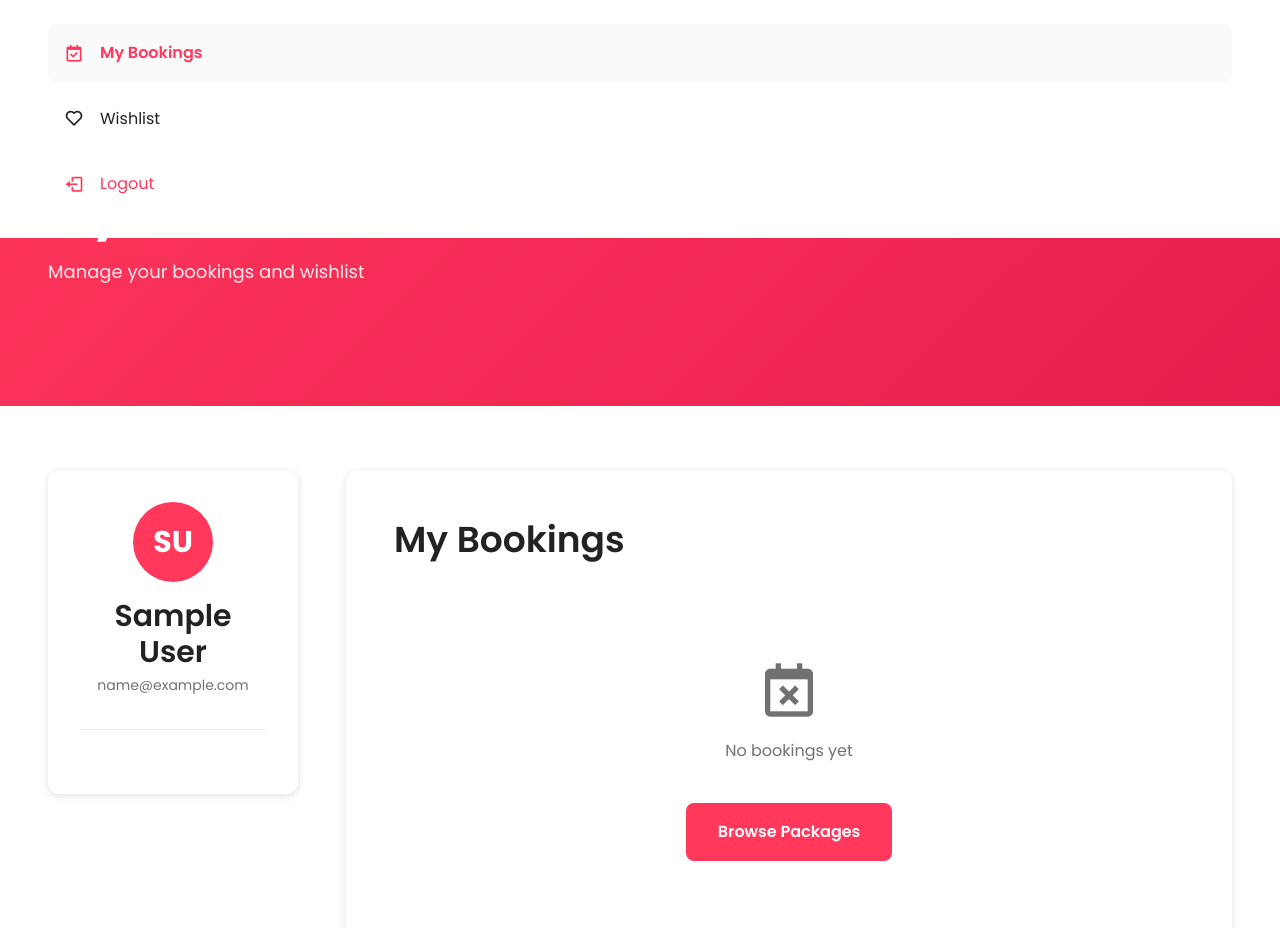
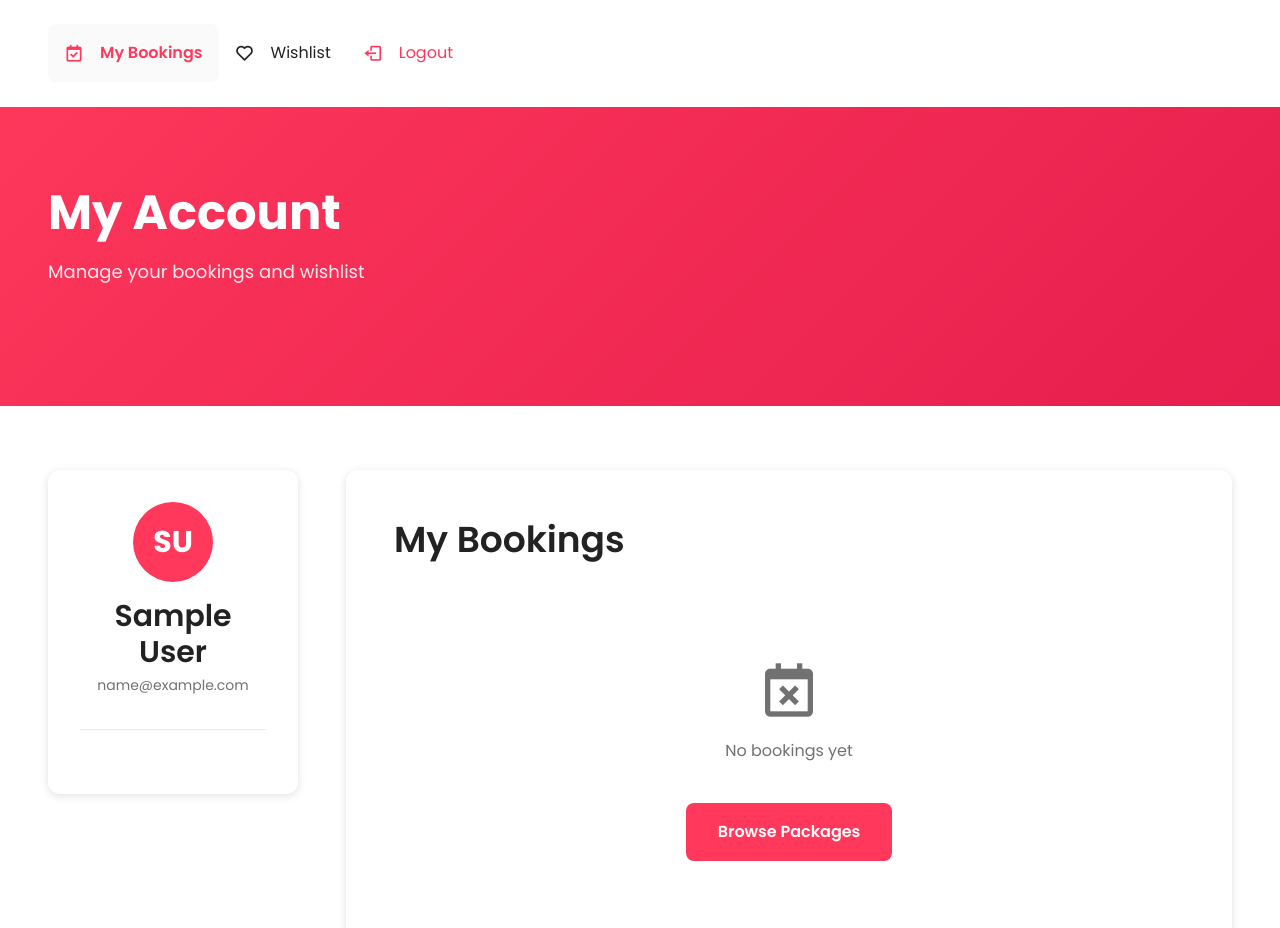
Before and after one commit to vishalpatil-45/Adventour, a plain HTML site: page account.html in a window 1280 px wide. Shown: the top 928 px of the page. Drawn offline with nearby package versions, Linux system fonts and the light colour scheme; sample sign-in values are in the browser's storage.

Commit message:
Update account.html

```diff
--- a/account.html
+++ b/account.html
@@ -67,7 +67,7 @@
                     <p id="userEmail" style="color: var(--text-secondary); font-size: var(--text-sm); margin: 0;">user@example.com</p>
                 </div>
 
-                <nav style="display: flex; flex-direction: column; gap: var(--space-sm);">
+                <nav style="display: flex;">
                     <a href="#" class="tab-link active" data-tab="bookings" style="padding: var(--space-md); border-radius: var(--radius-md); display: flex; align-items: center; gap: var(--space-md); transition: all var(--transition-fast);">
                         <i class='bx bx-calendar-check' style="font-size: 20px;"></i>
                         <span>My Bookings</span>
```
